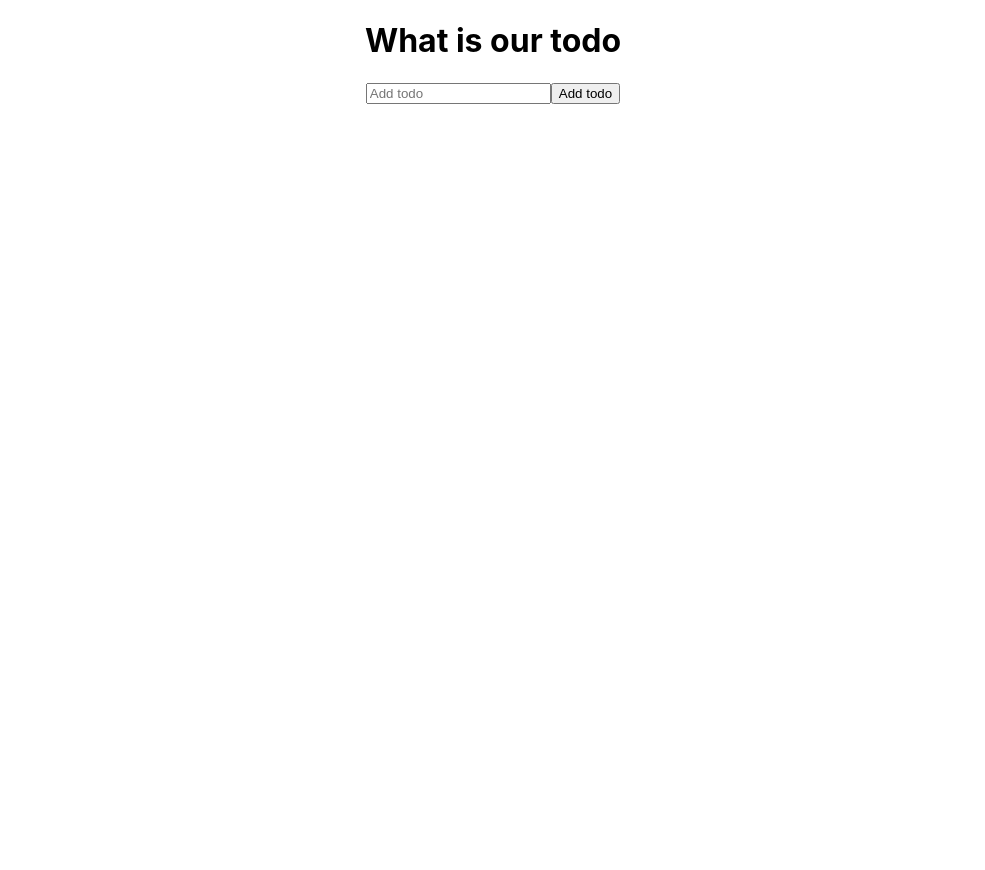
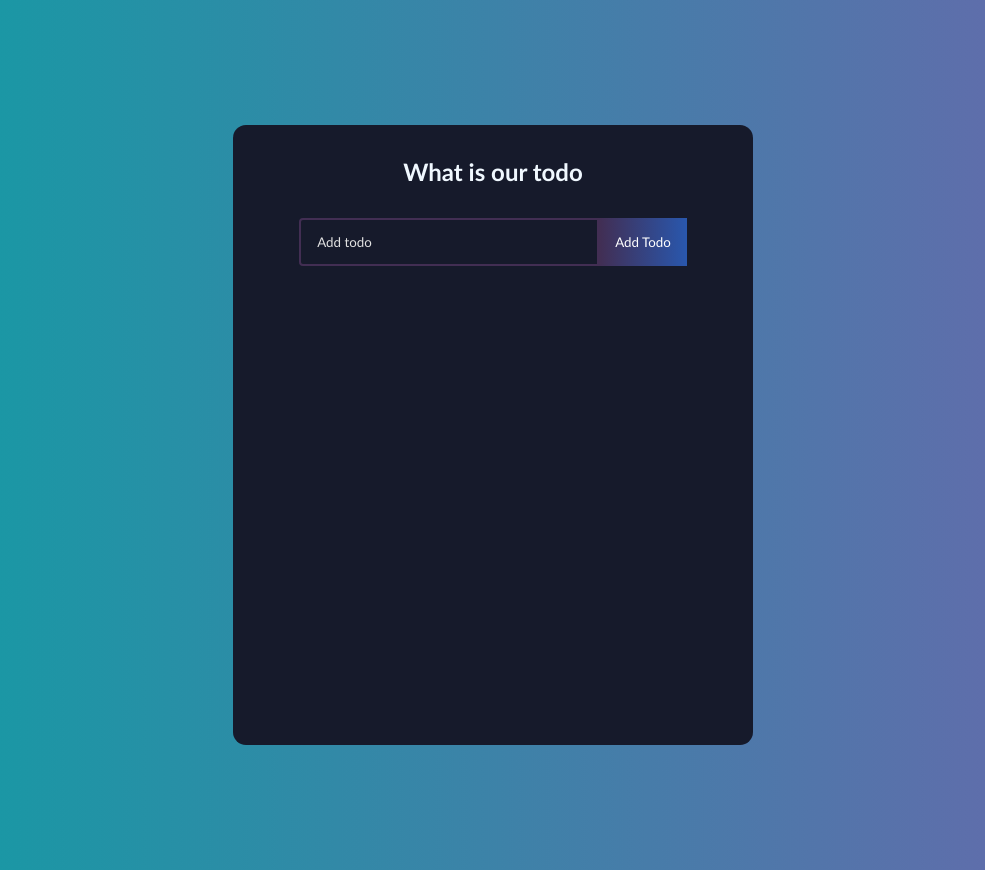
Before and after one commit to DavisKiprotich/Todo-list-simplified, a React (Create React App) app: page / in a window 1280 px wide. Shown: the whole page, without its empty margins (147-1132 px from the left). Before the commit the page ends 800 px from the top, so only its background shows below. Built offline with nearby package versions, Linux system fonts and the light colour scheme; the HTML template or start-up script is replaced by a standard one.

Commit message:
Styling the todo app component

```diff
--- a/src/App.css
+++ b/src/App.css
@@ -1,3 +1,78 @@
-.App {
+*{
+  box-sizing: border-box;
+  padding: 0;
+  margin: 0;
+  font-family: 'Trebuchet MS', 'Lucida Sans Unicode', 'Lucida Grande', 'Lucida Sans', Arial, sans-serif;
+}
+body{
+  background: linear-gradient(
+    90deg,
+    #119DA4 0%,
+    #6868AC 100%
+  );
   text-align: center;
 }
+.todo-app{
+  display: flex;
+  flex-direction: column;
+  justify-content: start;
+  width: 520px;
+  min-height: 620px;
+  background: #161A2B;
+  text-align: center;
+  margin: 125px auto;
+  border-radius: 13px;
+  padding-bottom: 32px;
+}
+h1{
+  margin: 32px 0;
+  color:aliceblue;
+  font-size: 24px;
+}
+.complete{
+  text-decoration: line-through;
+  opacity: 0.5;
+}
+.todo-form{
+  margin-bottom: 30px;
+}
+.todo-input{
+  padding: 14px 32px 14px 16px;
+  border-radius: 4px 0 0 4px;
+  border: 2px solid #422E53;
+  outline: none;
+  width: 300px;
+  background: transparent;
+  color: #fff;
+}
+.todo-input::placeholder{
+  color: #e2e2e2;
+}
+.todo-button{
+  padding: 16px;
+  border: none;
+  border-radius: 0 4p 4px 0;
+  cursor: pointer;
+  outline: none;
+  background: linear-gradient(
+    90deg,
+    #422E53 0%,
+    #2957AD 100%
+  );
+  color: #fff;
+  text-transform: capitalize;
+}
+.todo-input.edit{
+  border: 2px solid #119DA4;
+}
+.todo-button.edit{
+  background: linear-gradient(
+    90deg,
+    #AD8CEA 0%,
+    #50DFB2 100%
+  );
+  padding: 16px 22px;
+}
+.todo-container{
+
+}
--- a/src/App.js
+++ b/src/App.js
@@ -5,7 +5,7 @@ import TodoList from './components/TodoList';
 
 function App() {
   return (
-    <div className="App">
+    <div className="todo-app">
       <TodoList />
     </div>
   );
--- a/src/components/TodoForm.js
+++ b/src/components/TodoForm.js
@@ -1,7 +1,14 @@
-import React,{ useState } from 'react'
+import React,{ useState, useEffect, useRef } from 'react'
 
 function TodoForm(props) {
     const [input, setInput] = useState('');
+
+    const inputRef = useRef(null);
+
+    useEffect(() => {
+        inputRef.current.focus();
+    })
+
 
     const handleChange = e => {
         setInput(e.target.value)
@@ -17,42 +24,12 @@ function TodoForm(props) {
         setInput('');
     };
 
-// New Approach
-    //Tasks state
-    // const [toDo, setTodo] = useState([
-    //     {id:1, title: 'Task 1', status: false},
-    //     {id:2, title: 'Task 2', status: false},
-    // ]);
-
-    // //Temp state
-    // const [newTask, setNewTask] = useState('');
-    // const [updateData, setUpdateData] = useState('');
-
-    // // Cancel Update
-    // const cancelUpdate = () => {
-
-    // }
-    // // Change Task
-    // const changeTask = (e) => {
-
-    // }
 
   return (
     <form className='todo-form' onSubmit={handleSubmit}>
-        <input value={input} className='todo-input' name='text' type='text' placeholder='Add todo' onChange={handleChange} />
+        <input value={input} className='todo-input' name='text' type='text' placeholder='Add todo' onChange={handleChange} ref={inputRef} />
         <button type='submit' className='todo-button'>Add todo</button>
     </form>
-
-    // {toDo && toDo.length ? '' : 'No Tasks...'}
-
-    // {toDo && toDo
-    //     .map( (task, index) =>{
-    //         return(
-    //             <React.Fragment key={task.id}>
-    //                 <span className='taskText'>{task.title}</span>
-    //             </React.Fragment>
-    //         )
-    //     })};
   )
 }
 
```
Also changed, not shown: src/components/TodoList.js (+13 -0 lines).
